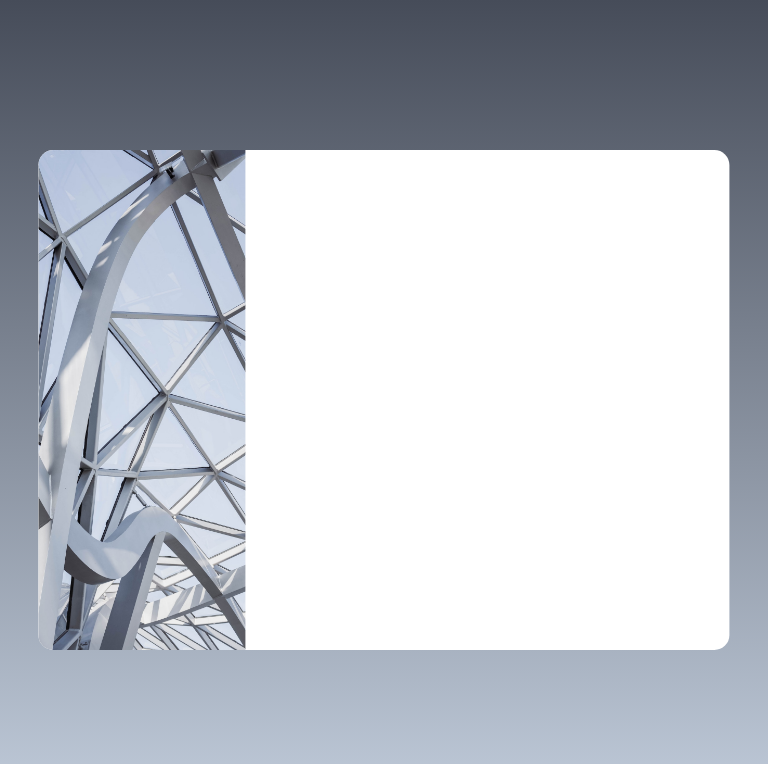
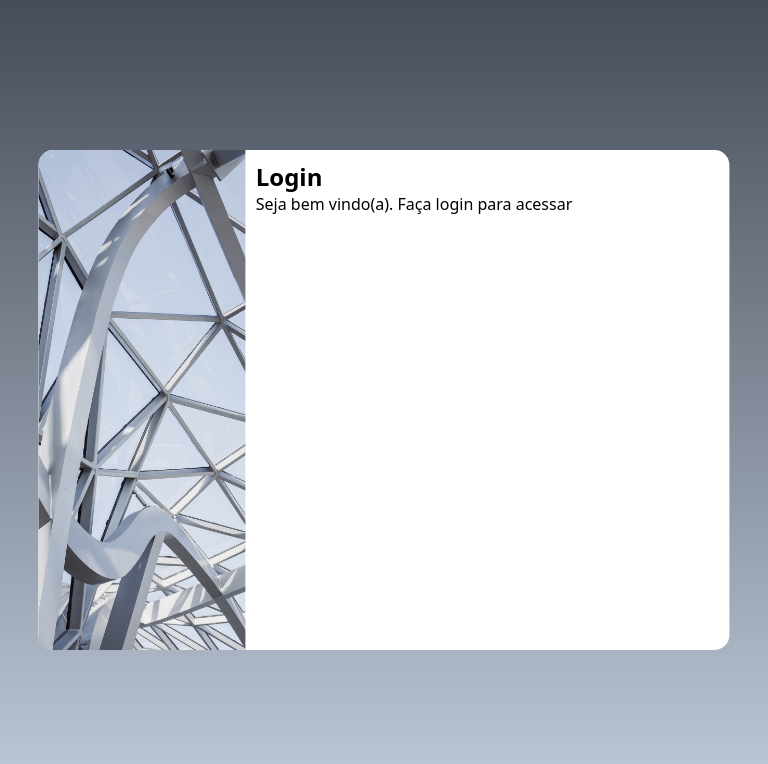
Before and after one commit to klyngerqueiroz/projeto-login, a plain HTML site: page index.html in a window 768 px wide. Drawn offline with Linux system fonts and the light colour scheme.

Commit message:
reposicao do elemento login

```diff
--- a/estilos/landscape.css
+++ b/estilos/landscape.css
@@ -31,13 +31,14 @@ Grandes telas: acima de 1200px
 
     }
     div#imagem{
+        float: left;
         width: 30%;
         height: 100%;
     }
 
     #formulario{
-        top: 2%;
-        left: 30%;
+        float: right;
+        width: 70%;
     }
 
 }
```
